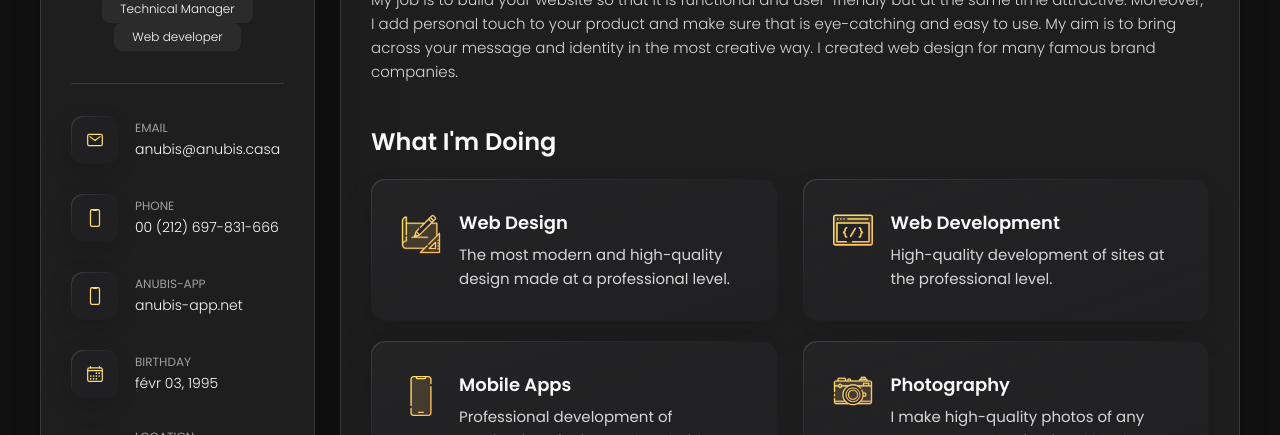
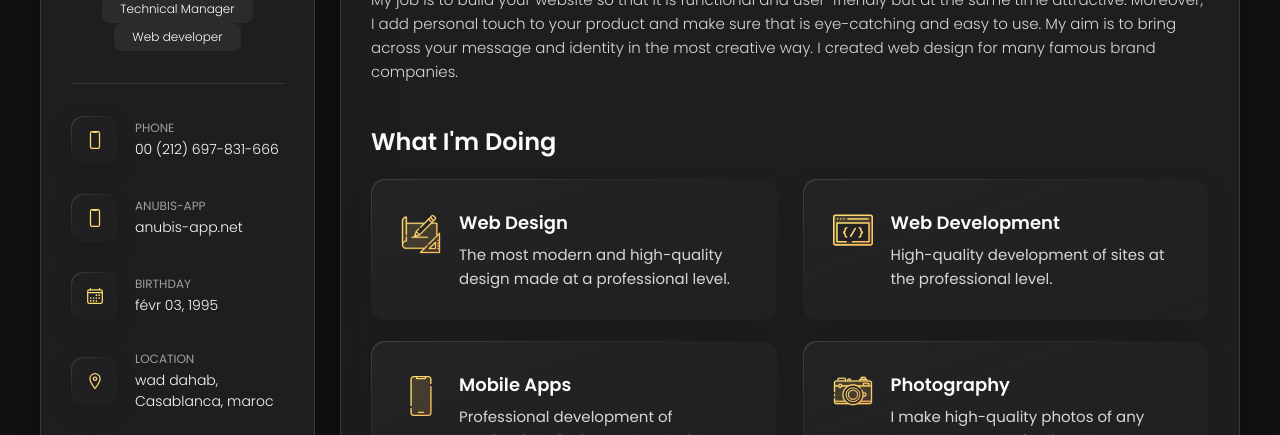
Before and after one commit to port-f/portfo, a plain HTML site: page index.html in a window 1280 px wide. Shown: the part 365-800 px from the top of the page. Drawn offline with nearby package versions, Linux system fonts and the light colour scheme.

Commit message:
Update index.html

```diff
--- a/index.html
+++ b/index.html
@@ -66,19 +66,7 @@
 
         <ul class="contacts-list">
 
-          <li class="contact-item">
 
-            <div class="icon-box">
-              <ion-icon name="mail-outline"></ion-icon>
-            </div>
-
-            <div class="contact-info">
-              <p class="contact-title">Email</p>
-
-              <a href="mailto:anubis@anubis.casa" target="_blank" class="contact-link">anubis@anubis.casa</a>
-            </div>
-
-          </li>
 
           <li class="contact-item">
 
```
